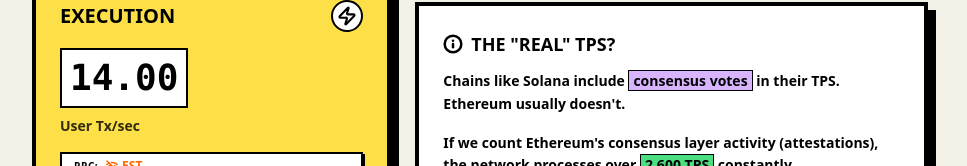
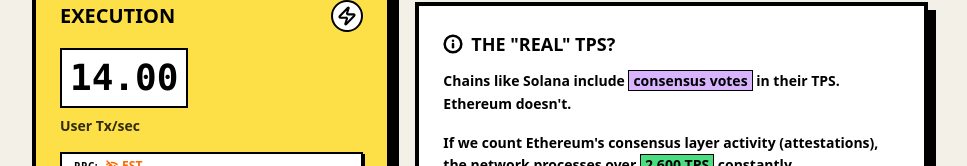
Before and after one commit to disco-trooper/eth-tps, a React (Vite) app: page / in a window 1280 px wide. Shown: the part 886-1052 px from the top of the page, without its empty margins (160-1127 px from the left). Built offline with nearby package versions, Linux system fonts and the light colour scheme; no server answers.

Commit message:
fix: tps desc

```diff
--- a/src/components/Info/AboutSection.tsx
+++ b/src/components/Info/AboutSection.tsx
@@ -24,7 +24,7 @@
         <span className="bg-[#d8b4fe] px-1 border border-black text-black">
           consensus votes
         </span>{" "}
-        in their TPS. Ethereum usually doesn't.
+        in their TPS. Ethereum doesn't.
       </p>
       <p className={`font-bold text-sm leading-relaxed mb-4 ${theme.text}`}>
         If we count Ethereum's consensus layer activity (attestations), the
```
